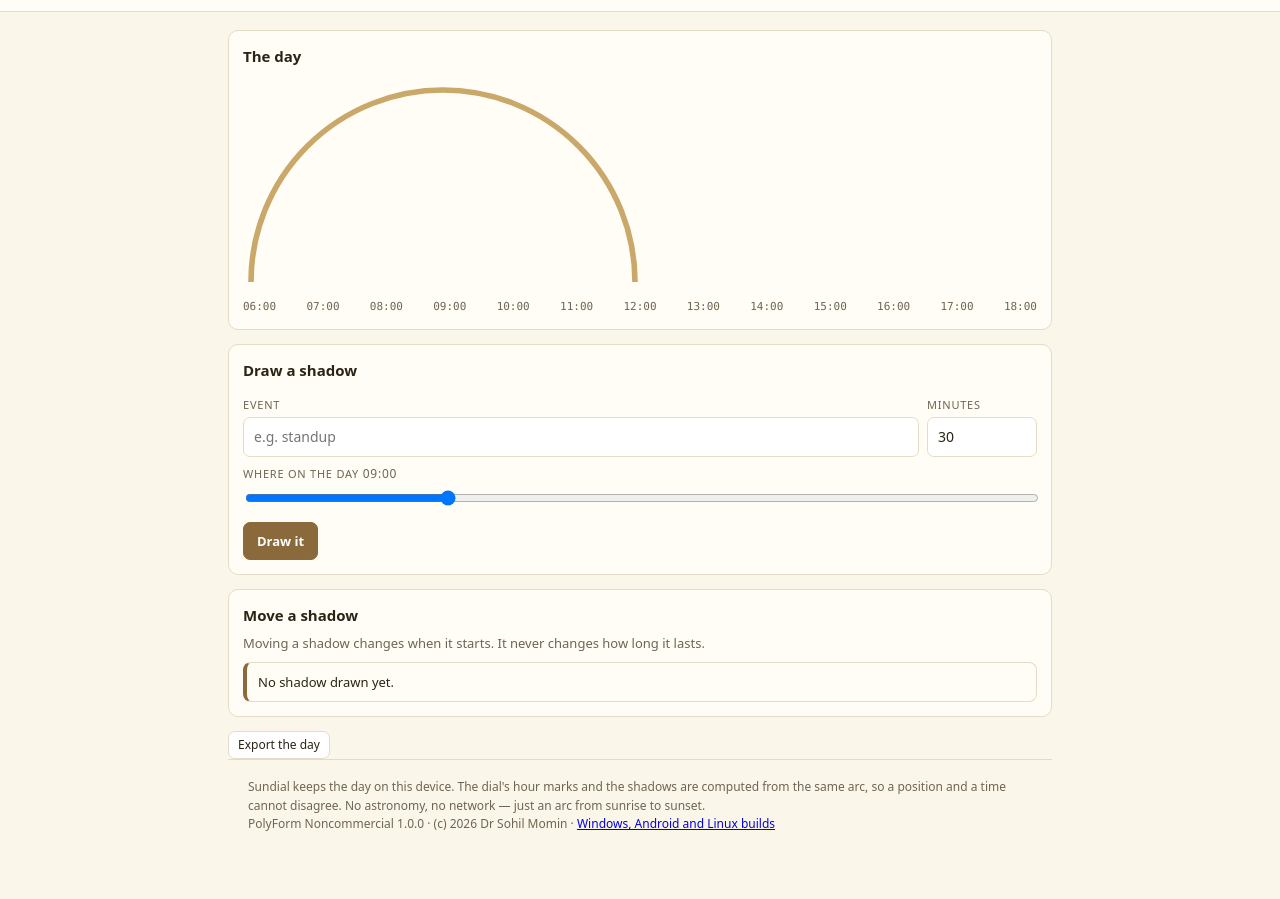
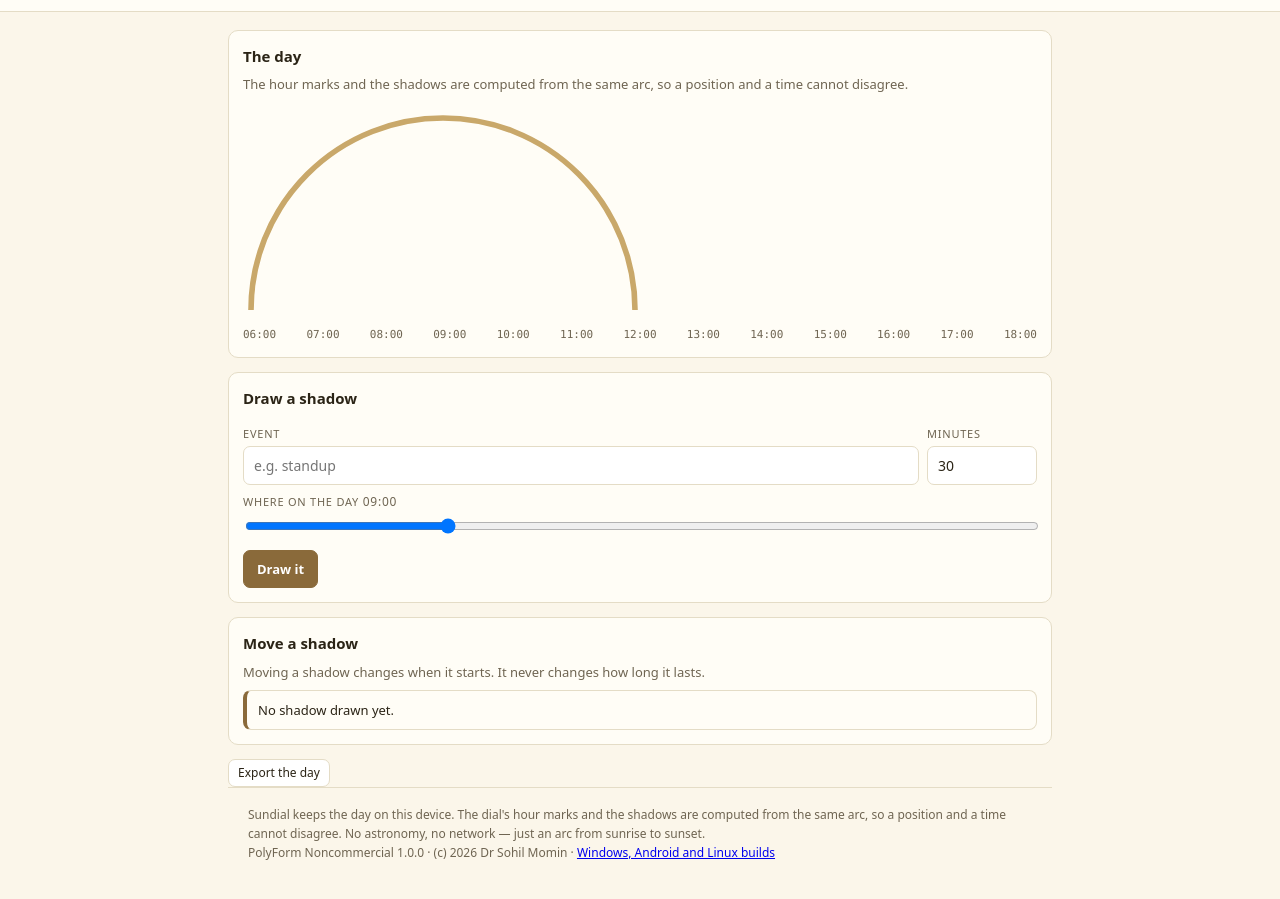
Before and after one commit to drsamonline/app-sundial, a website: page docs/play/index.html in a window 1280 px wide. Shown: the part 45-944 px from the top of the page. Drawn offline with Linux system fonts and the light colour scheme.

Commit message:
docs: say on the page that one arc serves the marks and the shadows
Also the push that triggers the build: a workflow added in the branch-creating push does not fire for
that push.

```diff
--- a/docs/play/index.html
+++ b/docs/play/index.html
@@ -59,6 +59,7 @@
 
   <section class="card">
     <h2>The day</h2>
+    <p class="claim">The hour marks and the shadows are computed from the same arc, so a position and a time cannot disagree.</p>
     <div class="dial" id="dial">
       <svg class="arc" viewBox="0 0 100 55" preserveAspectRatio="none" aria-hidden="true">
         <path d="M2 52 A 48 48 0 0 1 98 52" fill="none" stroke="#c9a86a" stroke-width="1.4"/>
```
